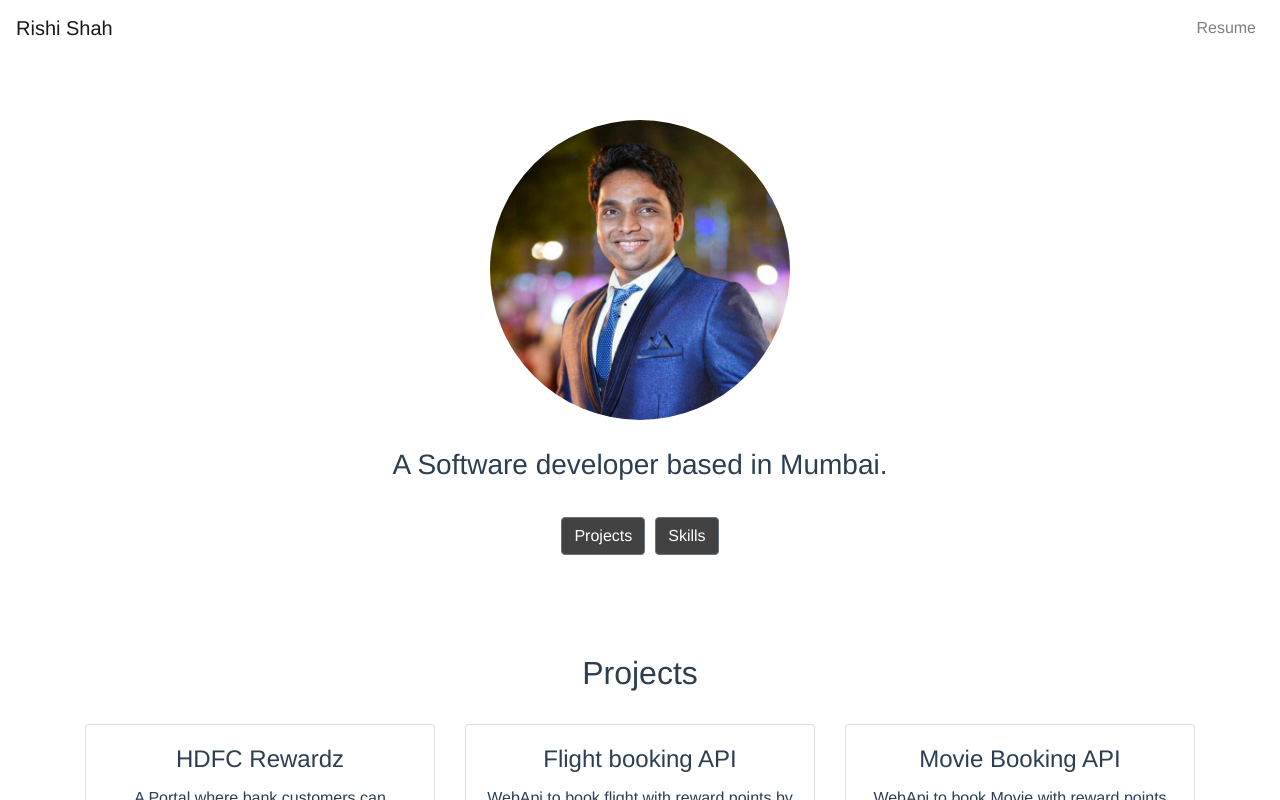
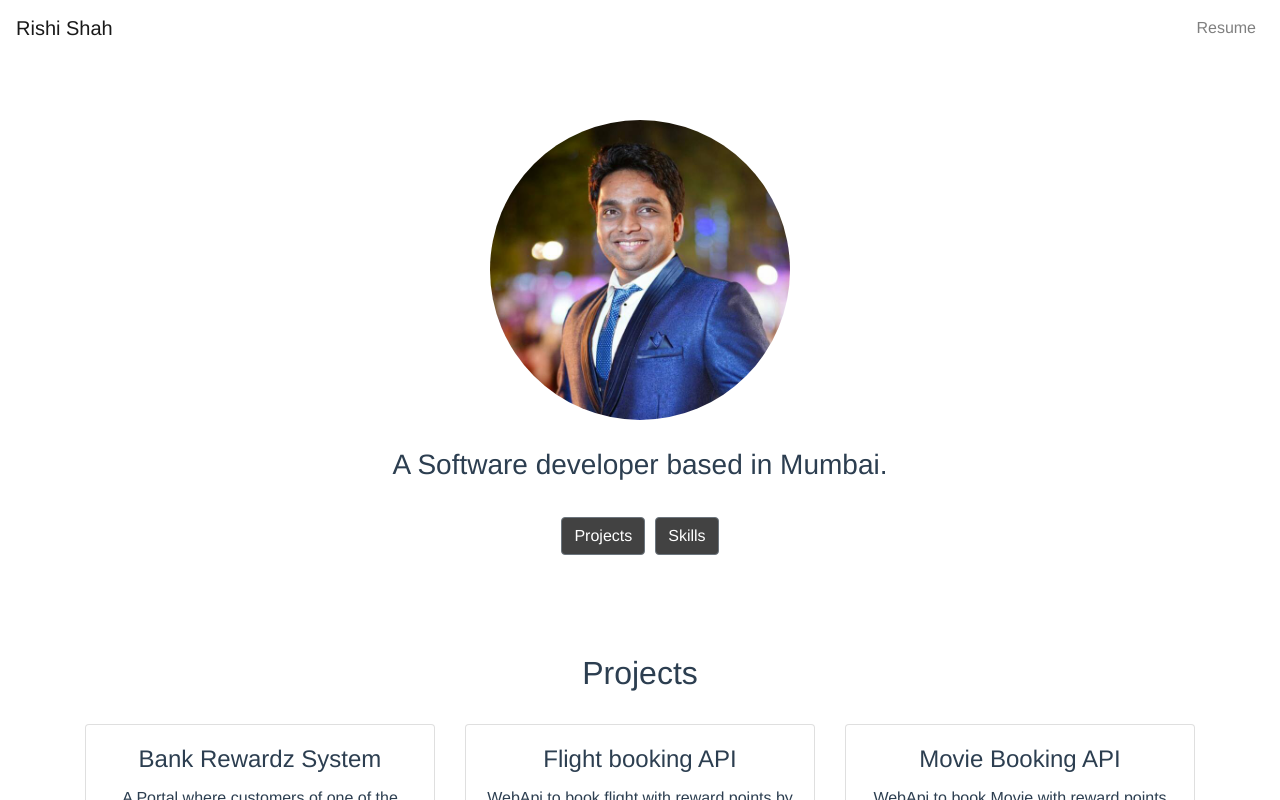
Before and after one commit to rishi-shah/rishishah, a Vue app: page / in a window 1280 px wide. Shown: the top 800 px of the page. Built offline with nearby package versions, Linux system fonts and the light colour scheme; what vuesax would draw is missing.

Commit message:
Legality Changes

```diff
--- a/src/components/Projects.vue
+++ b/src/components/Projects.vue
@@ -3,9 +3,9 @@
       <h2>Projects</h2>
       <br>
       <b-card-group deck>
-        <b-card title="HDFC Rewardz">
+        <b-card title="Bank Rewardz System">
           <b-card-text>
-            A Portal where bank customers can redeem their reward points for services such as flight, hotel, movie, recharge bookings. <br> <b> Team Size - 4</b>
+            A Portal where customers of one of the largest private sector banks can redeem their reward points for services such as flight, hotel, movie, recharge bookings. <br> <b> Team Size - 4</b>
           </b-card-text>
         </b-card>
 
```
